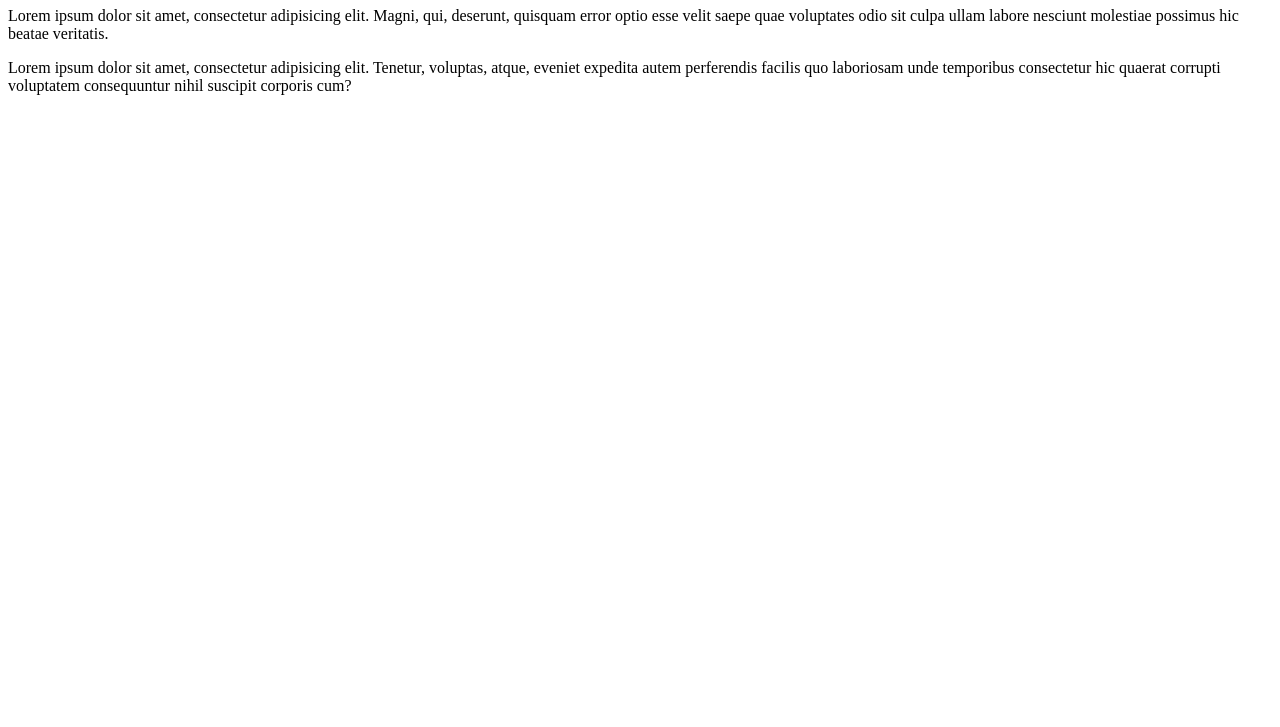
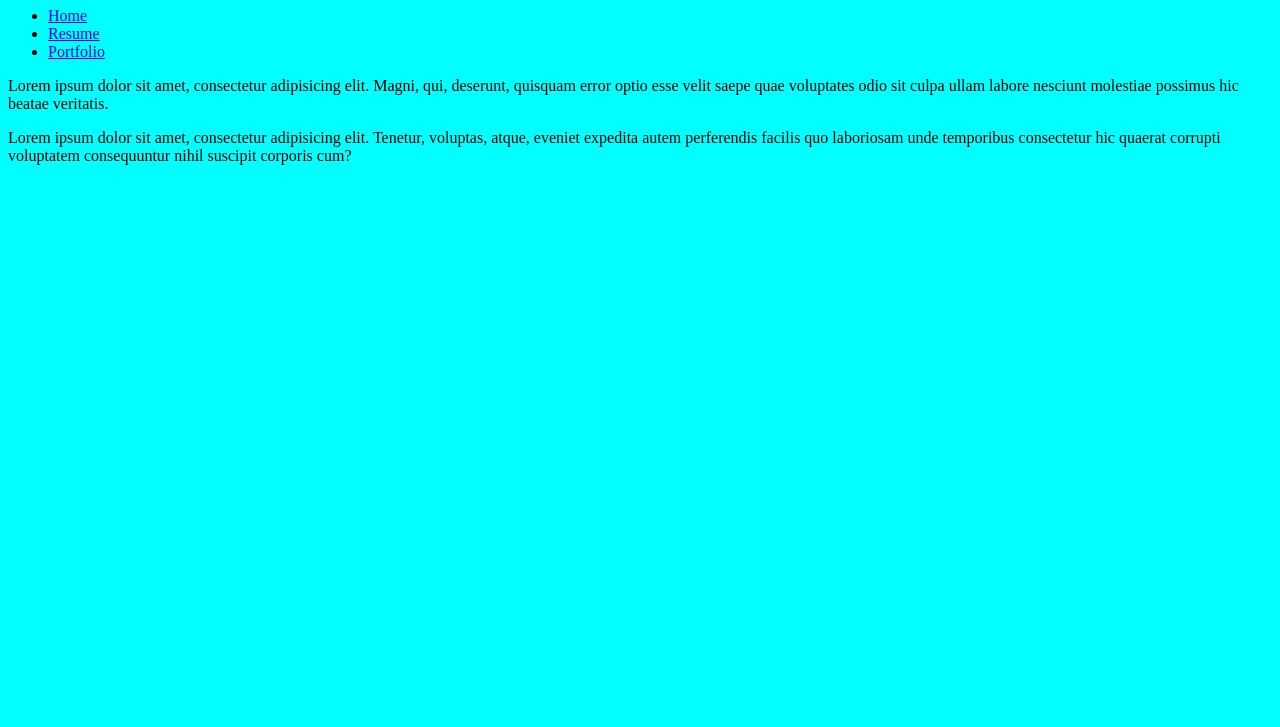
Before and after one commit to enachbar/p1-about-me, a plain HTML site: page index.html in a window 1280 px wide. Shown: the part 73-800 px from the top of the page. Drawn offline with Linux system fonts and the light colour scheme.

Commit message:
Portfolio and Resume

```diff
--- a/css/styles.css
+++ b/css/styles.css
@@ -1,3 +1,3 @@
 body {
-	background: # aqua;
+	background:  aqua;
 }
--- a/index.html
+++ b/index.html
@@ -10,6 +10,13 @@
 <body>
 
 	<h1>Emily Nachbar</h1>
+	<nav>
+		<ul>
+			<li><a href="index.html">Home</a></li>
+			<li><a href="resume.html">Resume</a></li>
+			<li><a href="portfolio.html">Portfolio</a></li>
+		</ul>
+	</nav>
 
 
 	<p>Lorem ipsum dolor sit amet, consectetur adipisicing elit. Magni, qui, deserunt, quisquam error optio esse velit saepe quae voluptates odio sit culpa ullam labore nesciunt molestiae possimus hic beatae veritatis.</p>
```
Also changed, not shown: portfolio.html (added, +11 -0 lines), resume.html (added, +11 -0 lines).
